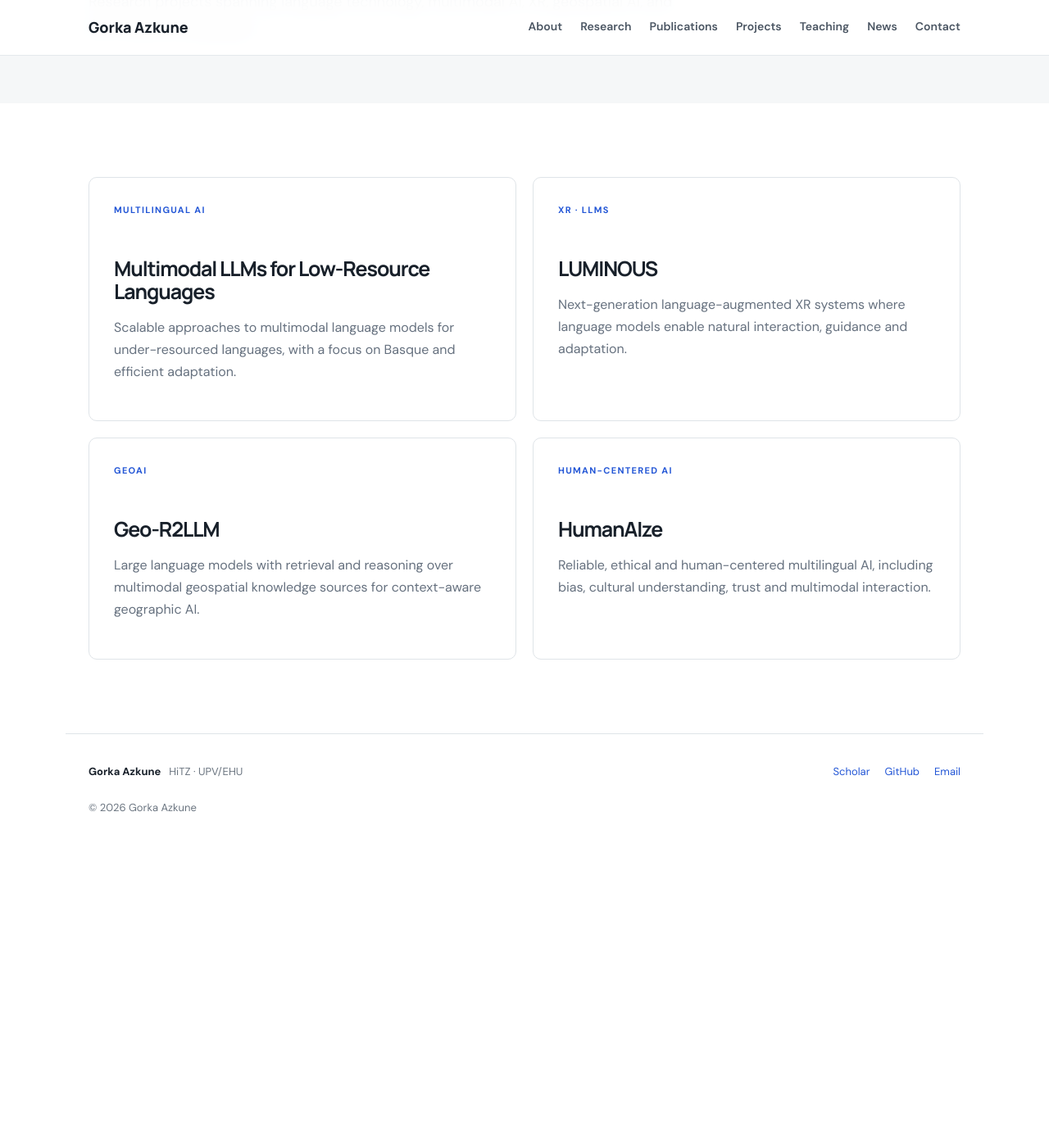
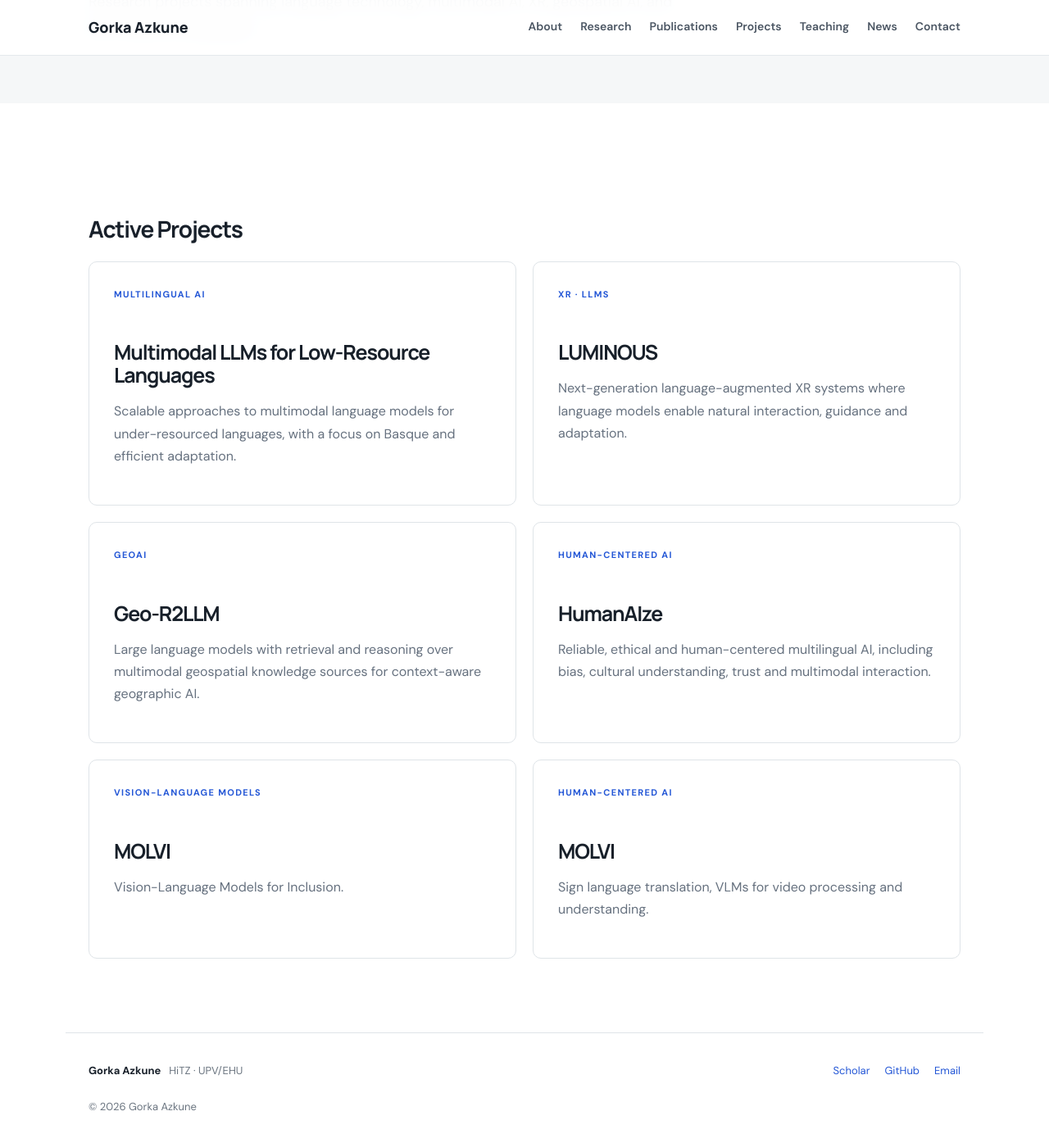
Before and after one commit to gazkune/gazkune.github.io, a Jekyll site: the page built from projects.md, in a window 1280 px wide and 1400 px high, scrolled down 276 px. Shown: the top 1395 px of the window at 82% size. Built offline with Jekyll 4.4.1, drawn with Linux system fonts in a browser that asks for light colours; before the commit the page ends 1323 px from its top, so only the background shows below that.

Commit message:
projects updated

```diff
--- a/projects.md
+++ b/projects.md
@@ -5,8 +5,10 @@ label: Research projects
 description: Research projects spanning language technology, multimodal AI, XR, geospatial AI, and low-resource languages.
 permalink: /projects/
 ---
+## Active Projects
 <div class="project-grid">
 <article class="project-card"><p class="project-tag">Multilingual AI</p><h2>Multimodal LLMs for Low-Resource Languages</h2><p>Scalable approaches to multimodal language models for under-resourced languages, with a focus on Basque and efficient adaptation.</p></article>
 <article class="project-card"><p class="project-tag">XR · LLMs</p><h2>LUMINOUS</h2><p>Next-generation language-augmented XR systems where language models enable natural interaction, guidance and adaptation.</p></article>
 <article class="project-card"><p class="project-tag">GeoAI</p><h2>Geo-R2LLM</h2><p>Large language models with retrieval and reasoning over multimodal geospatial knowledge sources for context-aware geographic AI.</p></article><article class="project-card"><p class="project-tag">Human-centered AI</p><h2>HumanAIze</h2><p>Reliable, ethical and human-centered multilingual AI, including bias, cultural understanding, trust and multimodal interaction.</p></article>
+<article class="project-card"><p class="project-tag">Vision-Language Models</p><h2>MOLVI</h2><p>Vision-Language Models for Inclusion.</p></article><article class="project-card"><p class="project-tag">Human-centered AI</p><h2>MOLVI</h2><p>Sign language translation, VLMs for video processing and understanding.</p></article>
 </div>
```
